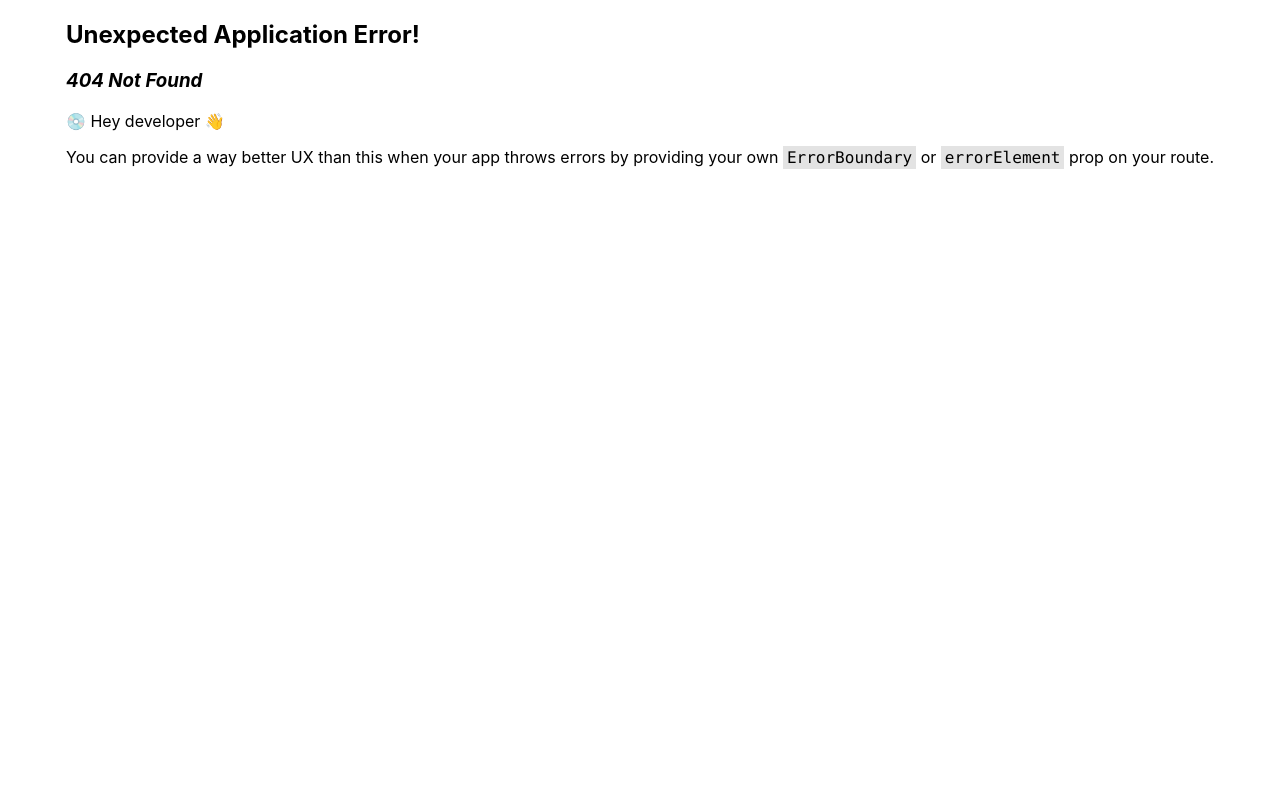
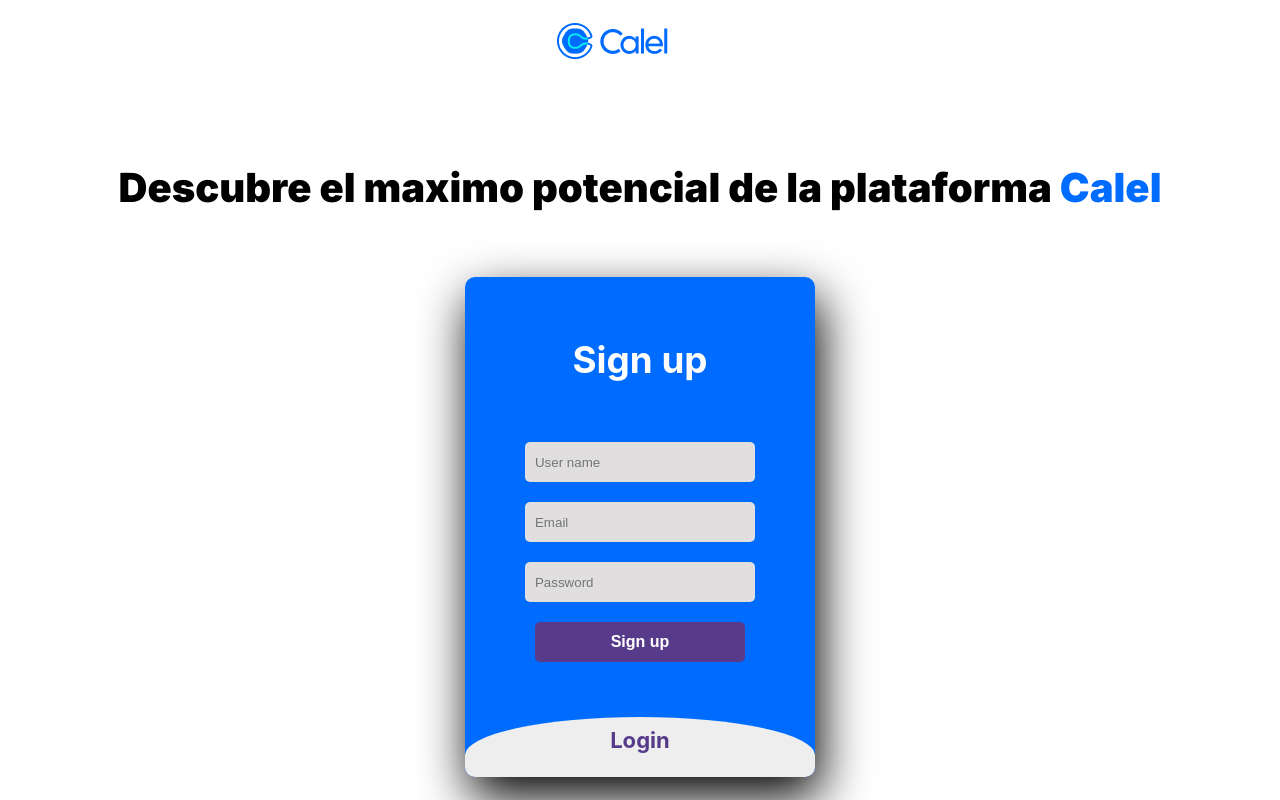
Before and after one commit to Lars010/calel, a React (Create React App) app: page /signup in a window 1280 px wide. Before the commit this address had no page. Built offline with nearby package versions, Linux system fonts and the light colour scheme.

Commit message:
Se agrego componente signup y su ruta

```diff
--- a/public/index.html
+++ b/public/index.html
@@ -31,6 +31,7 @@
   <link href="https://cdn.jsdelivr.net/npm/bootstrap@5.0.1/dist/js/bootstrap.bundle.min.js">
   <link href="https://cdnjs.cloudflare.com/ajax/libs/jquery/3.2.1/jquery.min.js">
   <link href="https://use.fontawesome.com/releases/v5.7.2/css/all.css">
+  <link href="https://fonts.googleapis.com/css2?family=Jost:wght@500&display=swap" rel="stylesheet">
 </head>
 
 <body>
--- a/src/components/header.js
+++ b/src/components/header.js
@@ -200,10 +200,10 @@
         <a href="#">Recursos</a>
       </div>
       <div className="login">
-        <span>Iniciar sesion</span>
+      <Link to='/signup'><span>Iniciar sesion</span></Link>
       </div>
       <div className="boton">
-        <button>Registrese</button>
+      <Link to='/signup'><button>Registrese</button></Link>
       </div>
       <button className="hamburger" onClick={() => setMenuOpen(!menuOpen)}>
         <img src="../images/menu.png" alt="menu" title="menu"></img>
--- a/src/components/hero.js
+++ b/src/components/hero.js
@@ -1,4 +1,5 @@
 import styled from "styled-components";
+import { Link } from "react-router-dom";
 
 const HeroStyled = styled.div`
   & {
@@ -150,7 +151,7 @@
             name="email"
             placeholder="Ingrese su email"
           />
-          <button>Registrese</button>
+          <Link to='/signup'><button>Registrese</button></Link>
         </div>
       </div>
       <div className="imagen-1">
--- /dev/null
+++ b/src/components/signUp.js
@@ -0,0 +1,179 @@
+import styled from "styled-components";
+import { Link } from "react-router-dom";
+
+const SignUpStyled = styled.div`
+
+    & {
+        display: grid;
+        place-content: center;
+        inline-size: 100vw;
+        block-size: 100vh;
+        /* border: 5px solid red; */
+    }
+    .titulo {
+        margin-block-start: 4rem;
+    }
+    .titulo h2 {
+        font: var(--desktop-h3);
+    }
+    .titulo span {
+        color: var(--primary);
+    }
+    .contenedor {
+        display: flex;
+        /* border: 1px solid red; */
+        justify-content: center;
+        margin-block-start: 2rem;
+    }
+    .logo {
+        display: flex;
+        /* border: 1px solid red; */
+        justify-content: center;
+    }
+
+  body {
+    margin: 0;
+    padding: 0;
+    display: flex;
+    justify-content: center;
+    align-items: center;
+    min-height: 100vh;
+    font-family: "Jost", sans-serif;
+    background: linear-gradient(to bottom, #0f0c29, #302b63, #24243e);
+  }
+  .main {
+    width: 350px;
+    height: 500px;
+    background: var(--primary);
+    overflow: hidden;
+    border-radius: 10px;
+    box-shadow: 5px 20px 50px #000;
+    /* margin-block-start: 9rem; */
+  }
+  #chk {
+    display: none;
+  }
+  .signup {
+    position: relative;
+    width: 100%;
+    height: 100%;
+  }
+  label {
+    color: #fff;
+    font-size: 2.3em;
+    justify-content: center;
+    display: flex;
+    margin: 60px;
+    font-weight: bold;
+    cursor: pointer;
+    transition: 0.5s ease-in-out;
+  }
+  input {
+    width: 60%;
+    height: 20px;
+    background: #e0dede;
+    justify-content: center;
+    display: flex;
+    margin: 20px auto;
+    padding: 10px;
+    border: none;
+    outline: none;
+    border-radius: 5px;
+  }
+  button {
+    width: 60%;
+    height: 40px;
+    margin: 10px auto;
+    justify-content: center;
+    display: block;
+    color: #fff;
+    background: #573b8a;
+    font-size: 1em;
+    font-weight: bold;
+    margin-top: 20px;
+    outline: none;
+    border: none;
+    border-radius: 5px;
+    transition: 0.2s ease-in;
+    cursor: pointer;
+  }
+  button:hover {
+    background: #6d44b8;
+  }
+  .login {
+    height: 460px;
+    background: #eee;
+    border-radius: 60% / 10%;
+    transform: translateY(-180px);
+    transition: 0.8s ease-in-out;
+  }
+  .login label {
+    color: #573b8a;
+    transform: scale(0.6);
+  }
+
+  #chk:checked ~ .login {
+    transform: translateY(-500px);
+  }
+  #chk:checked ~ .login label {
+    transform: scale(1);
+  }
+  #chk:checked ~ .signup label {
+    transform: scale(0.6);
+  }
+`;
+
+function SignUp() {
+  return (
+    <SignUpStyled>
+        <div className="logo">
+        <Link to='/'><img src="../images/calendly.png" alt="logo" title="Logo Calel"></img></Link>
+        </div>
+        <div className="titulo">
+            <h2>
+                Descubre el maximo potencial de la plataforma <span>Calel</span>
+            </h2>
+        </div>
+        <div className="contenedor">
+      <div className="main">
+        <input type="checkbox" id="chk" aria-hidden="true" />
+
+        <div className="signup">
+          <form>
+            <label htmlFor="chk" aria-hidden="true">
+              Sign up
+            </label>
+            <input type="text" name="txt" placeholder="User name" required="" />
+            <input type="email" name="email" placeholder="Email" required="" />
+            <input
+              type="password"
+              name="pswd"
+              placeholder="Password"
+              required=""
+            />
+            <button>Sign up</button>
+          </form>
+        </div>
+
+        <div className="login">
+          <form>
+            <label htmlFor="chk" aria-hidden="true">
+              Login
+            </label>
+            <input type="email" name="email" placeholder="Email" required="" />
+            <input
+              type="password"
+              name="pswd"
+              placeholder="Password"
+              required=""
+            />
+            <button>Login</button>
+          </form>
+        </div>
+      </div>
+        </div>
+    </SignUpStyled>
+  );
+}
+
+export default SignUp;
--- a/src/index.js
+++ b/src/index.js
@@ -6,6 +6,7 @@
 import GlobalStyles from './components/globalStyles';
 import Prices from './components/prices';
 import Payment from './components/payment';
+import SignUp from './components/signUp';
 import { createBrowserRouter, RouterProvider } from 'react-router-dom';
 
 
@@ -21,6 +22,10 @@
   {
     path: '/payment',
     element: <Payment />
+  },
+  {
+    path: '/signup',
+    element: <SignUp />
   }
 ])
 
```
